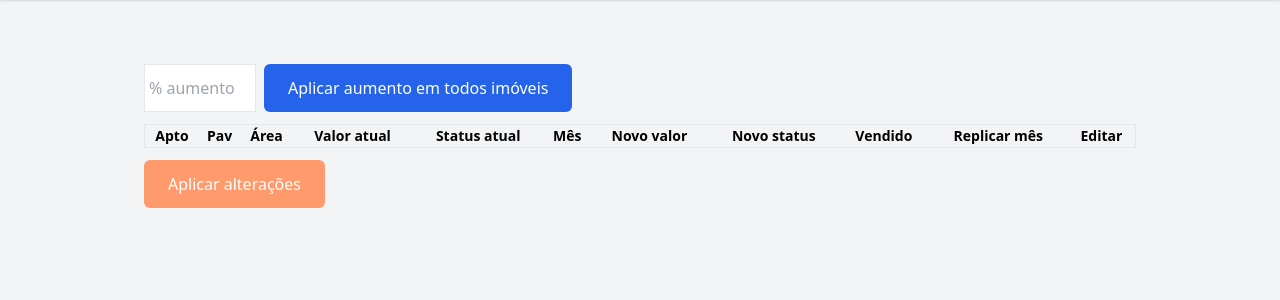
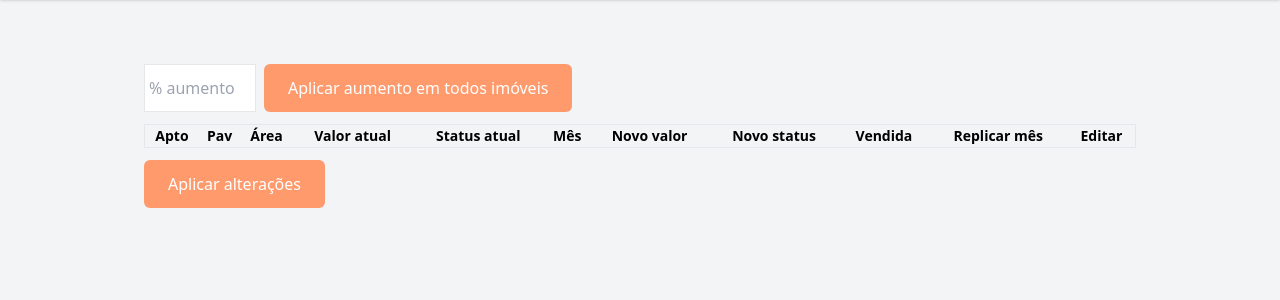
Before and after one commit to TreehausBI/form_imobiliario, a Flask app: template app/templates/empreendimento_view_imovel.html in a window 1280 px wide. Shown: the part 56-356 px from the top of the page. Run offline with Flask 3, Linux system fonts and the light colour scheme; the template is opened without the code that fills it, so the values that code supplies are empty; some libraries are stand-ins or nearby versions.

Commit message:
atualizacoes 10/03

```diff
--- a/app/routes/imovel.py
+++ b/app/routes/imovel.py
@@ -3,6 +3,7 @@ from app.forms.imovel import ImovelForm
 from app.models import Imovel, Empreendimento, Posicao, Valores
 from ..extensions import db
 from datetime import date
+from decimal import Decimal
 
 imovel_bp = Blueprint("imovel", __name__)
 
@@ -104,7 +105,7 @@ def acao_em_lote():
         aumento = request.form.get("aumento_percentual")
 
         if aumento:
-            aumento = float(aumento) / 100
+            aumento = Decimal(aumento) / Decimal(100)
 
             imoveis = Imovel.query.filter_by(
                 id_empreendimento=emp_id
--- a/app/templates/empreendimento_view_imovel.html
+++ b/app/templates/empreendimento_view_imovel.html
@@ -21,7 +21,7 @@ class="border p-1 w-28">
 type="submit"
 name="acao"
 value="aumento"
-class="px-6 py-3 rounded-md text-white bg-blue-600">
+class="px-6 py-3 rounded-md text-white bg-[#ff9a6d] hover:bg-[#ff6725]">
 Aplicar aumento em todos imóveis
 </button>
 
@@ -39,7 +39,7 @@ Aplicar aumento em todos imóveis
     <th>Mês</th>
     <th>Novo valor</th>
     <th>Novo status</th>
-    <th>Vendido</th>
+    <th>Vendida</th>
     <th>Replicar mês</th>
     <th>Editar</th>
   </tr>
```
